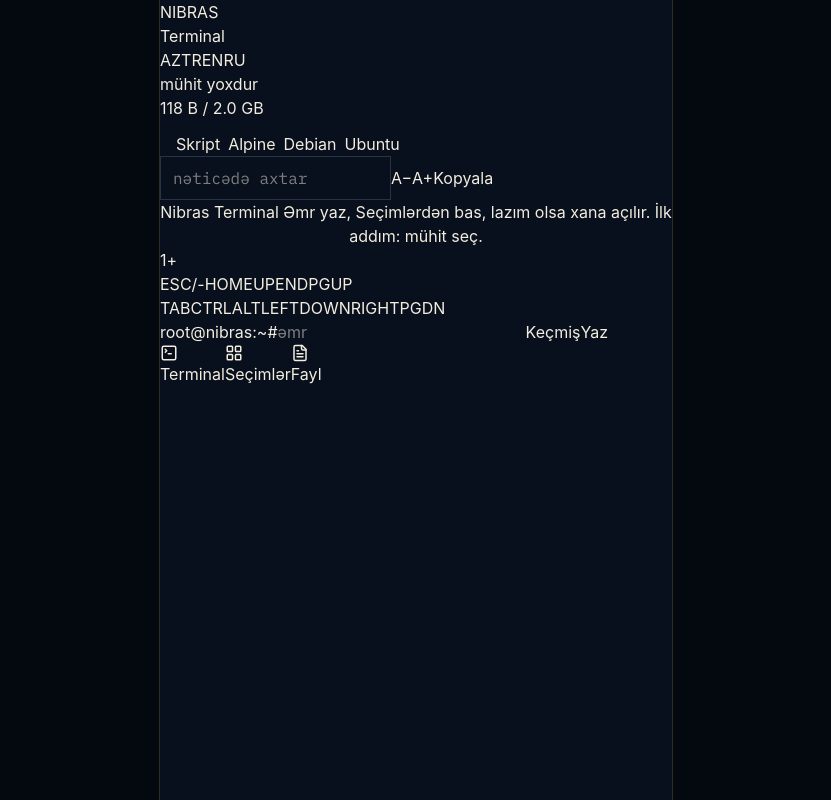
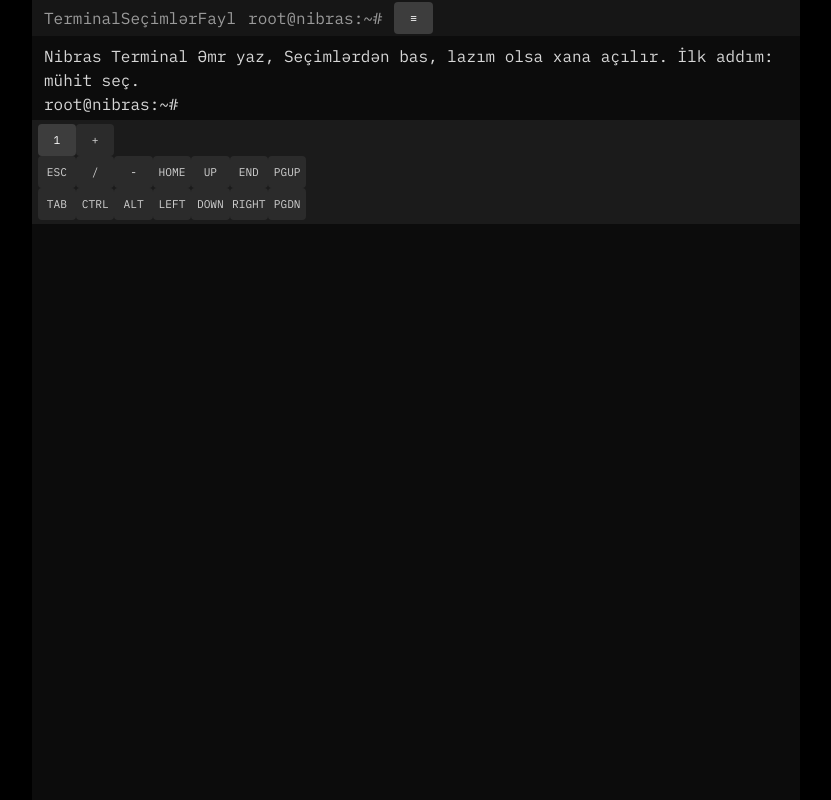
Before and after one commit to nibrascode/nibras-terminal, a React app: page web/index.html in a window 1280 px wide. Shown: the whole page, without its empty margins (224-1055 px from the left). Built offline with nearby package versions, Linux system fonts and the light colour scheme.

Commit message:
Terminal ekranını əsl qara sətirə çevir

```diff
--- a/src/components/nibras-terminal.tsx
+++ b/src/components/nibras-terminal.tsx
@@ -1,5 +1,4 @@
-import { useEffect, useRef, useState, type KeyboardEvent, type ReactNode } from "react";
-import { FileText, LayoutGrid, SquareTerminal } from "lucide-react";
+import { useEffect, useRef, useState, type KeyboardEvent } from "react";
 import { cloneGithub, probeHost, pushGithub, utf8ToBase64 } from "@/lib/terminal/github";
 import { runRemote } from "@/lib/terminal/remote.functions";
 import {
@@ -29,7 +28,6 @@ import {
   runLine,
   runNode,
   storeZip,
-  suggestions,
   complete,
   usedBytes,
   visibleCommand,
@@ -284,6 +282,7 @@ export function NibrasTerminal() {
   const [filter, setFilter] = useState("");
   const [copied, setCopied] = useState("");
   const [past, setPast] = useState(false);
+  const [menu, setMenu] = useState(false);
   const [scriptOpen, setScriptOpen] = useState(false);
   const [scriptText, setScriptText] = useState("echo bir\necho iki");
   const [needle, setNeedle] = useState("");
@@ -823,7 +822,6 @@ export function NibrasTerminal() {
     return !query || label.includes(query) || group.includes(query) || item.label.toLowerCase().includes(query) || item.line.includes(query);
   });
   const groups = [...new Set(actions.map((item) => item.group))];
-  const chips = repl ? [{ label: "Çıx", line: "exit" }] : [{ label: "Skript", line: "" }, ...suggestions(session)];
   const hints = repl || !draft.trim() ? [] : complete(session, draft);
   const recent = session.history.slice(-8).reverse();
   const look = needle.trim().toLowerCase();
@@ -835,149 +833,121 @@ export function NibrasTerminal() {
   return (
     <div className="nt-app">
       <div className="nt-phone">
-        <header className="flex items-baseline justify-between gap-3 border-b border-line px-4 py-3">
-          <div>
-            <p className="font-mono text-xs tracking-widest text-gold">NIBRAS</p>
-            <h1 className="font-serif text-2xl leading-none text-fg">{say(lang, "Terminal")}</h1>
-          </div>
-          <div className="flex flex-col items-end gap-1">
-            <div className="flex gap-1" role="group" aria-label="language">
+        <header className="nt-title">
+          <nav className="flex shrink-0 gap-3">
+            <Nav label={say(lang, "Terminal")} active={tab === "term"} onClick={() => setTab("term")} />
+            <Nav label={say(lang, "Seçimlər")} active={tab === "pick"} onClick={() => setTab("pick")} />
+            <Nav label={say(lang, "Fayl")} active={tab === "file"} onClick={() => setTab("file")} />
+          </nav>
+          <span className="min-w-0 flex-1 truncate text-xs text-[#6d6d6d]">{prompt(session)}</span>
+          <button className="nt-key on h-7 min-w-7" type="button" onClick={() => setMenu((value) => !value)} aria-label="menu">
+            ≡
+          </button>
+        </header>
+        {menu ? (
+          <div className="shrink-0 space-y-2 border-b border-[#222] bg-[#141414] px-3 py-2 font-mono text-xs text-[#cfcfcf]">
+            <div className="flex flex-wrap items-center gap-2">
               {LANGS.map((code) => (
-                <button
-                  key={code}
-                  className={`min-h-11 min-w-11 border px-1 font-mono text-xs ${code === lang ? "border-gold text-gold" : "border-line text-muted"}`}
-                  type="button"
-                  onClick={() => void pickLang(code)}
-                >
-                  {langBusy === code ? "…" : code.toUpperCase()}
+                <button key={code} className={`nt-key ${code === lang ? "on" : ""}`} type="button" onClick={() => void pickLang(code)}>
+                  {langBusy === code ? "…" : code}
                 </button>
               ))}
+              <button className="nt-key" type="button" onClick={() => setSize((value) => (value === 0 ? 0 : value - 1))}>A−</button>
+              <button className="nt-key" type="button" onClick={() => setSize((value) => (value === 2 ? 2 : value + 1))}>A+</button>
+              <button className="nt-key" type="button" onClick={() => { setScriptOpen(true); setMenu(false); }}>{say(lang, "Skript")}</button>
+              <button className="nt-key" type="button" onClick={() => setPast((value) => !value)}>{say(lang, "Keçmiş")}</button>
+              <button
+                className="nt-key"
+                type="button"
+                onClick={() => {
+                  const body = shown.map((line) => say(lang, line.text)).join("\n");
+                  void navigator.clipboard?.writeText(body);
+                }}
+              >
+                {say(lang, "Kopyala")}
+              </button>
             </div>
-            <p className="text-right font-mono text-xs text-muted">
-              {session.env ?? say(lang, "mühit yoxdur")}
-              <br />
-              {formatBytes(usedBytes(session))} / {formatBytes(DISK_BUDGET)}
+            <input id="find" className="nt-field w-full" value={needle} placeholder={say(lang, "nəticədə axtar")} onChange={(event) => setNeedle(event.target.value)} />
+            <p className="text-[#6d6d6d]">
+              {session.env ?? say(lang, "mühit yoxdur")} · {formatBytes(usedBytes(session))} / {formatBytes(DISK_BUDGET)}
               {session.hasToken ? " · token" : ""}
             </p>
           </div>
-        </header>
+        ) : null}
         <main className="flex min-h-0 flex-1 flex-col overflow-hidden">
           {tab === "term" ? (
-            <div className="flex min-h-0 flex-1 flex-col">
-              <div className="nt-chips">
-                {chips.map((item) => (
-                  <button
-                    key={item.label}
-                    className="min-h-11 shrink-0 border border-line bg-surface px-3 text-sm text-fg"
-                    type="button"
-                    onClick={() => {
-                      if (!item.line) {
-                        setScriptOpen(true);
-                        return;
-                      }
-                      if (repl) {
-                        setRepl(null);
-                        push([{ kind: "out", text: "çıxdı" }]);
-                        return;
-                      }
-                      submit(item.line);
-                    }}
-                  >
-                    {say(lang, item.label)}
-                  </button>
+            <div className="flex min-h-0 flex-1 flex-col" onClick={() => box.current?.focus()}>
+              <div ref={scroller} className={`nt-screen ${sizeClass}`}>
+                {shown.length ? null : <p className="text-[#6d6d6d]">{say(lang, "tapılmadı")}</p>}
+                {shown.map((line, index) => (
+                  <div key={`${line.kind}-${index}`} className="whitespace-pre-wrap break-words">
+                    {paintLine(say(lang, line.text), line.kind)}
+                  </div>
                 ))}
-              </div>
-              <div className="flex items-center gap-2 px-4 pt-2">
-                <label className="sr-only" htmlFor="find">
-                  {say(lang, "Nəticədə axtar")}
-                </label>
-                <input
-                  id="find"
-                  className="nt-field min-w-0 flex-1"
-                  value={needle}
-                  placeholder={say(lang, "nəticədə axtar")}
-                  onChange={(event) => setNeedle(event.target.value)}
-                />
-                <button className="min-h-11 shrink-0 border border-line px-3 font-mono text-sm text-fg" type="button" onClick={() => setSize((value) => (value === 0 ? 0 : value - 1))}>
-                  A−
-                </button>
-                <button className="min-h-11 shrink-0 border border-line px-3 font-mono text-sm text-fg" type="button" onClick={() => setSize((value) => (value === 2 ? 2 : value + 1))}>
-                  A+
-                </button>
-                <button
-                  className="min-h-11 shrink-0 border border-line px-3 text-sm text-fg"
-                  type="button"
-                  onClick={() => {
-                    const body = shown.map((line) => say(lang, line.text)).join("\n");
-                    void navigator.clipboard?.writeText(body).then(
-                      () => setCopied("kopyalandı"),
-                      () => setCopied("kopyalanmadı"),
-                    );
-                    window.setTimeout(() => setCopied(""), 1200);
+                {busy ? <p className="text-[#8a8a8a]">{say(lang, busy)}</p> : null}
+                {copied ? <p className="text-[#8fbf8a]">{say(lang, copied)}</p> : null}
+                <form
+                  className="nt-line"
+                  onSubmit={(event) => {
+                    event.preventDefault();
+                    submit(draft);
                   }}
                 >
-                  {say(lang, "Kopyala")}
-                </button>
+                  <span className="shrink-0">
+                    <PromptMark text={repl === "python" ? ">>>" : repl === "node" ? ">" : prompt(session)} />
+                  </span>
+                  {session.envVars["?"] && session.envVars["?"] !== "0" ? <span className="text-[#ff6b6b]">{session.envVars["?"]}</span> : null}
+                  <label className="sr-only" htmlFor="cmd">{say(lang, "Əmr")}</label>
+                  <input
+                    ref={box}
+                    id="cmd"
+                    className="nt-input"
+                    value={draft}
+                    disabled={Boolean(busy)}
+                    autoCapitalize="none"
+                    autoCorrect="off"
+                    spellCheck={false}
+                    onChange={(event) => setDraft(event.target.value)}
+                    onKeyDown={onKey}
+                  />
+                </form>
               </div>
-              <div ref={scroller} className={`min-h-0 flex-1 space-y-2 overflow-y-auto px-4 py-3 font-mono ${sizeClass}`}>
-                {shown.length ? null : <p className="text-muted">{say(lang, "tapılmadı")}</p>}
-                {shown.map((line, index) => (
-                  <button
-                    key={`${line.kind}-${index}`}
-                    className={`block w-full whitespace-pre-wrap text-left font-mono ${sizeClass} ${line.kind === "in" ? "text-gold" : line.kind === "err" ? "text-danger" : "text-fg"}`}
-                    type="button"
-                    onClick={() => {
-                      void navigator.clipboard?.writeText(line.text).then(
-                        () => setCopied("kopyalandı"),
-                        () => setCopied("kopyalanmadı"),
-                      );
-                      window.setTimeout(() => setCopied(""), 1200);
-                    }}
-                  >
-                    {say(lang, line.text)}
-                  </button>
-                ))}
-                {busy ? <p className="text-muted">{say(lang, busy)}</p> : null}
-              </div>
-              {copied ? <p className="px-4 pb-1 font-mono text-xs text-ok">{say(lang, copied)}</p> : null}
               {past && recent.length ? (
-                <div className="max-h-36 overflow-y-auto border-t border-line">
+                <div className="max-h-28 overflow-y-auto border-t border-[#222] bg-[#101010]">
                   {recent.map((item, index) => (
-                    <button key={`${index}-${item}`} className="block min-h-11 w-full px-4 text-left font-mono text-sm text-fg" type="button" onClick={() => { setPast(false); submit(item); }}>
+                    <button key={`${index}-${item}`} className="block w-full px-3 py-1 text-left font-mono text-xs text-[#d7d7d7]" type="button" onClick={() => { setPast(false); submit(item); }}>
                       {item}
                     </button>
                   ))}
                 </div>
               ) : null}
               {hints.length ? (
-                <div className="nt-chips border-t border-line">
+                <div className="flex gap-3 overflow-x-auto bg-[#101010] px-3 py-1 font-mono text-xs text-[#8a8a8a]">
                   {hints.map((item) => (
-                    <button key={item} className="min-h-11 shrink-0 border border-line bg-surface px-3 font-mono text-sm text-fg" type="button" onClick={() => { setDraft(item); box.current?.focus(); }}>
+                    <button key={item} className="shrink-0" type="button" onClick={() => { setDraft(item); box.current?.focus(); }}>
                       {item.trim()}
                     </button>
                   ))}
                 </div>
               ) : null}
               {session.server ? (
-                <iframe title="Önizləmə" className="h-40 w-full border-t border-line bg-surface" sandbox="" srcDoc={session.server.html} />
+                <iframe title="Önizləmə" className="h-36 w-full border-t border-[#222] bg-[#0c0c0c]" sandbox="" srcDoc={session.server.html} />
               ) : null}
-              <div className="border-t border-line">
-                <div className="flex gap-1 overflow-x-auto px-2 pt-2">
+              <div className="nt-keys">
+                <div className="mb-1 flex gap-1 overflow-x-auto">
                   {(slots.length ? slots : [{ name: "1", session, lines }]).map((item, index) => (
-                    <button key={`${item.name}-${index}`} className={`min-h-11 min-w-11 border px-2 font-mono text-xs ${index === slot ? "border-gold text-gold" : "border-line text-fg"}`} type="button" onClick={() => switchSlot(index)}>
+                    <button key={`${item.name}-${index}`} className={`nt-key ${index === slot ? "on" : ""}`} type="button" onClick={() => switchSlot(index)}>
                       {item.name}
                     </button>
                   ))}
-                  <button className="min-h-11 min-w-11 border border-line px-2 font-mono text-xs text-fg" type="button" onClick={addSlot}>
-                    +
-                  </button>
+                  <button className="nt-key" type="button" onClick={addSlot}>+</button>
                 </div>
                 {extraKeyRows(session).map((row, rowIndex) => (
-                  <div key={rowIndex} className="flex gap-1 overflow-x-auto px-2 py-1">
+                  <div key={rowIndex} className="flex gap-1 overflow-x-auto py-0.5">
                     {row.map((key) => {
                       const on = (key.toUpperCase() === "CTRL" && mods.ctrl) || (key.toUpperCase() === "ALT" && mods.alt);
                       return (
-                        <button key={`${rowIndex}-${key}`} className={`min-h-11 min-w-11 shrink-0 border px-2 font-mono text-xs ${on ? "border-gold text-gold" : "border-line text-fg"}`} type="button" onClick={() => pressKey(key)}>
+                        <button key={`${rowIndex}-${key}`} className={`nt-key ${on ? "on" : ""}`} type="button" onClick={() => pressKey(key)}>
                           {key}
                         </button>
                       );
@@ -985,40 +955,6 @@ export function NibrasTerminal() {
                   </div>
                 ))}
               </div>
-              <form
-                className="flex items-center gap-2 border-t border-line px-3 py-2"
-                onSubmit={(event) => {
-                  event.preventDefault();
-                  submit(draft);
-                }}
-              >
-                <label className="sr-only" htmlFor="cmd">
-                  {say(lang, "Əmr")}
-                </label>
-                <span className="max-w-36 shrink-0 truncate font-mono text-xs text-gold">
-                  {session.envVars["?"] && session.envVars["?"] !== "0" ? <span className="mr-1 text-danger">{session.envVars["?"]}</span> : null}
-                  {repl === "python" ? ">>>" : repl === "node" ? ">" : prompt(session)}
-                </span>
-                <input
-                  ref={box}
-                  id="cmd"
-                  className="min-h-11 min-w-0 flex-1 bg-transparent font-mono text-base text-fg outline-none"
-                  value={draft}
-                  disabled={Boolean(busy)}
-                  autoCapitalize="none"
-                  autoCorrect="off"
-                  spellCheck={false}
-                  placeholder={repl ? say(lang, "kod") : say(lang, "əmr")}
-                  onChange={(event) => setDraft(event.target.value)}
-                  onKeyDown={onKey}
-                />
-                <button className="min-h-11 shrink-0 border border-line px-3 text-sm text-fg" type="button" onClick={() => setPast((value) => !value)}>
-                  {say(lang, "Keçmiş")}
-                </button>
-                <button className="min-h-11 shrink-0 bg-gold px-3 text-sm text-bg" type="submit" disabled={Boolean(busy)}>
-                  {say(lang, "Yaz")}
-                </button>
-              </form>
             </div>
           ) : null}
           {tab === "pick" ? (
@@ -1070,11 +1006,6 @@ export function NibrasTerminal() {
             />
           ) : null}
         </main>
-        <nav className="nt-nav grid grid-cols-3 border-t border-line bg-surface">
-          <Nav icon={<SquareTerminal size={18} />} label={say(lang, "Terminal")} active={tab === "term"} onClick={() => setTab("term")} />
-          <Nav icon={<LayoutGrid size={18} />} label={say(lang, "Seçimlər")} active={tab === "pick"} onClick={() => setTab("pick")} />
-          <Nav icon={<FileText size={18} />} label={say(lang, "Fayl")} active={tab === "file"} onClick={() => setTab("file")} />
-        </nav>
       </div>
       {scriptOpen ? (
         <div className="fixed inset-0 z-20 flex items-end justify-center bg-deep/80 p-4" role="dialog" aria-modal="true">
@@ -1085,7 +1016,7 @@ export function NibrasTerminal() {
               runScript();
             }}
           >
-            <h2 className="font-serif text-2xl text-fg">{say(lang, "Skript")}</h2>
+            <h2 className="font-mono text-sm text-[#d7d7d7]">{say(lang, "Skript")}</h2>
             <p className="mt-2 text-sm leading-6 text-muted">{say(lang, "Hər sətir ayrı əmrdir. Boş sətir və # keçilir.")}</p>
             <textarea
               className="mt-4 min-h-40 w-full border border-line bg-bg p-3 font-mono text-sm leading-6 text-fg outline-none"
@@ -1121,7 +1052,7 @@ export function NibrasTerminal() {
               answerAsk();
             }}
           >
-            <h2 className="font-serif text-2xl text-fg">{say(lang, ask.title)}</h2>
+            <h2 className="font-mono text-sm text-[#d7d7d7]">{say(lang, ask.title)}</h2>
             <p className="mt-2 text-sm leading-6 text-muted">{say(lang, ask.label)}</p>
             {ask.id === "confirm" ? null : (
               <input
@@ -1223,7 +1154,7 @@ function FilePane({
   return (
     <div className="min-h-0 flex-1 overflow-y-auto px-4 py-4">
       <div className="flex items-baseline justify-between gap-3">
-        <h2 className="font-serif text-2xl text-fg">{say(lang, "Fayllar")}</h2>
+        <h2 className="truncate font-mono text-sm text-[#d7d7d7]">{say(lang, "Fayllar")}</h2>
         <div className="flex gap-3">
           <button className="min-h-11 text-sm text-gold" type="button" onClick={() => setBySize((value) => !value)}>
             {say(lang, bySize ? "Ölçü" : "Ad")}
@@ -1455,12 +1386,36 @@ function FilePane({
   );
 }
 
-function Nav({ icon, label, active, onClick }: { icon: ReactNode; label: string; active: boolean; onClick: () => void }) {
+function Nav({ label, active, onClick }: { label: string; active: boolean; onClick: () => void }) {
   return (
-    <button className={`flex min-h-12 flex-col items-center justify-center gap-1 font-mono text-xs ${active ? "text-gold" : "text-muted"}`} type="button" onClick={onClick}>
-      {icon}
+    <button className={`font-mono text-xs ${active ? "text-[#5fdf7a]" : "text-[#7a7a7a]"}`} type="button" onClick={onClick}>
       {label}
     </button>
+  );
+}
+
+function PromptMark({ text }: { text: string }) {
+  const match = /^(.*)@([^:]+):(.*)([#$])$/.exec(text);
+  if (!match) return <span className="text-[#5fdf7a]">{text} </span>;
+  return (
+    <>
+      <span className="text-[#5fdf7a]">{match[1]}@{match[2]}</span>
+      <span className="text-[#6cb6ff]">:{match[3]}</span>
+      <span className="text-[#f2f2f2]">{match[4]} </span>
+    </>
+  );
+}
+
+function paintLine(text: string, kind: "in" | "out" | "err") {
+  if (kind === "err") return <span className="text-[#ff6b6b]">{text}</span>;
+  if (kind !== "in") return <span className="text-[#d7d7d7]">{text}</span>;
+  const cut = text.indexOf(" ");
+  if (cut < 1) return <span className="text-[#f2f2f2]">{text}</span>;
+  return (
+    <>
+      <PromptMark text={text.slice(0, cut)} />
+      <span className="text-[#f2f2f2]">{text.slice(cut + 1)}</span>
+    </>
   );
 }
 
--- a/src/styles.css
+++ b/src/styles.css
@@ -37,18 +37,82 @@
   min-height: 100dvh;
   display: flex;
   justify-content: center;
-  background: var(--color-deep);
+  background: #000;
 }
 
 .nt-phone {
-  width: min(100%, 32rem);
+  width: min(100%, 48rem);
   height: 100dvh;
   min-height: 100dvh;
   display: flex;
   flex-direction: column;
   overflow: hidden;
-  background: var(--color-bg);
-  box-shadow: 0 0 0 1px color-mix(in srgb, var(--color-gold) 22%, transparent);
+  background: #0c0c0c;
+  color: #d7d7d7;
+}
+
+.nt-title {
+  display: flex;
+  align-items: center;
+  gap: 0.75rem;
+  height: 2.25rem;
+  flex-shrink: 0;
+  padding: 0 0.75rem;
+  background: #161616;
+  color: #9a9a9a;
+  font-family: var(--font-mono);
+}
+
+.nt-screen {
+  min-height: 0;
+  flex: 1;
+  overflow-y: auto;
+  padding: 0.5rem 0.75rem 0.25rem;
+  background: #0c0c0c;
+  font-family: var(--font-mono);
+}
+
+.nt-line {
+  display: flex;
+  align-items: center;
+  gap: 0.35rem;
+  min-height: 1.5rem;
+}
+
+.nt-input {
+  min-width: 0;
+  flex: 1;
+  border: 0;
+  background: transparent;
+  color: #f2f2f2;
+  font-family: var(--font-mono);
+  font-size: inherit;
+  line-height: inherit;
+  caret-color: #f2f2f2;
+  outline: none;
+}
+
+.nt-keys {
+  flex-shrink: 0;
+  background: #1b1b1b;
+  padding: 0.25rem 0.35rem max(0.25rem, env(safe-area-inset-bottom));
+}
+
+.nt-key {
+  height: 2rem;
+  min-width: 2.4rem;
+  flex-shrink: 0;
+  border: 0;
+  border-radius: 0.25rem;
+  background: #2b2b2b;
+  color: #d0d0d0;
+  font-family: var(--font-mono);
+  font-size: 0.7rem;
+}
+
+.nt-key.on {
+  background: #3d3d3d;
+  color: #fff;
 }
 
 .nt-chips {
```
